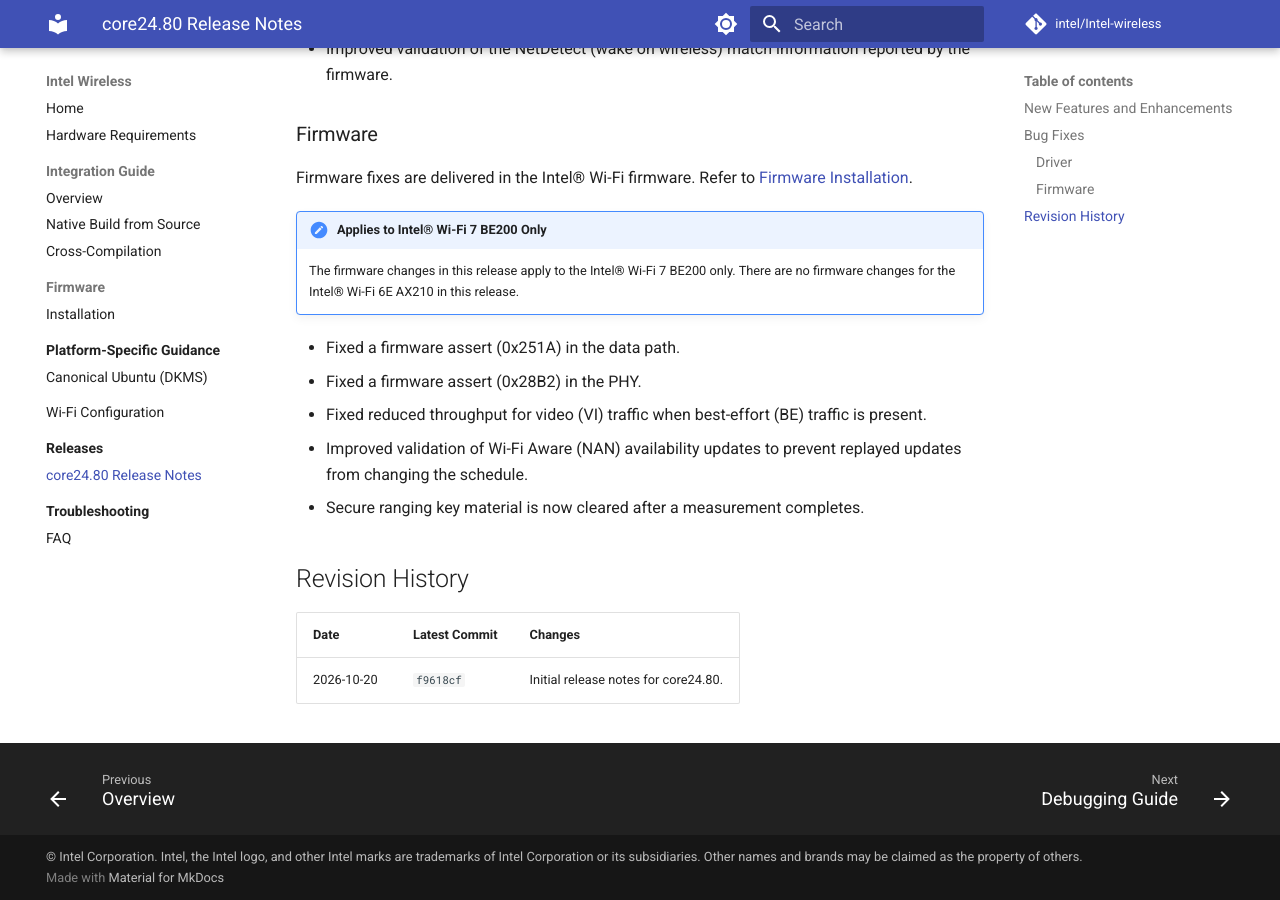
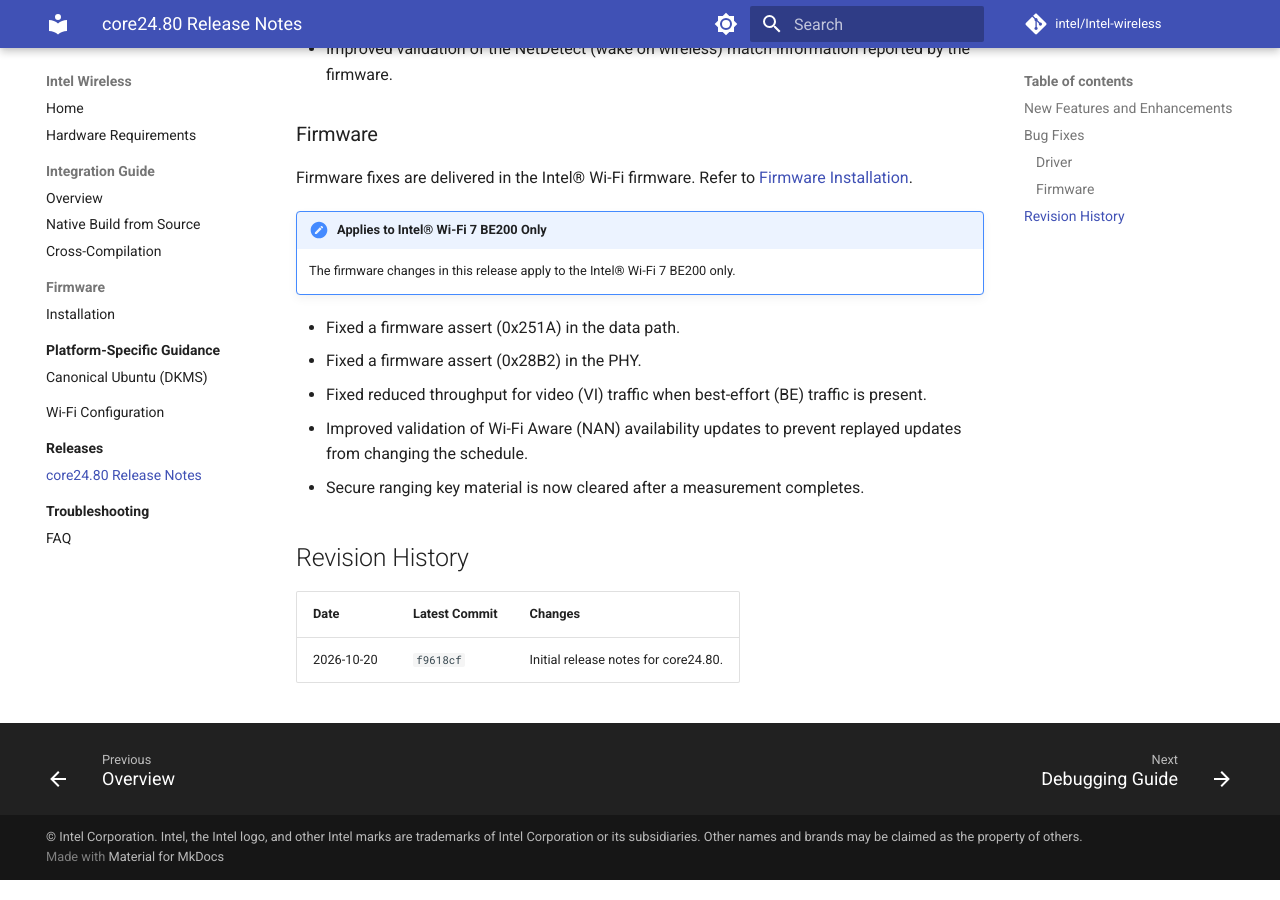
Before and after one commit to intel/Intel-wireless, an MkDocs documentation site: the page built from docs/releases/core24.80.md, in a window 1280 px wide and 900 px high, scrolled down 1029 px. Built offline with MkDocs 1.6.1 and Material for MkDocs 9.7.7, drawn with Linux system fonts in a browser that asks for light colours; comment, search, counter and statistics services are not loaded.

Commit message:
docs: shorten BE200-only firmware note
Co-authored-by: Copilot <223556219+Copilot@users.noreply.github.com>

```diff
--- a/docs/releases/core24.80.md
+++ b/docs/releases/core24.80.md
@@ -30,7 +30,7 @@ To get this release, refer to [Getting the Latest Release](index.md#getting-the-
 Firmware fixes are delivered in the Intel® Wi-Fi firmware. Refer to [Firmware Installation](../firmware/installation.md).
 
 !!! note "Applies to Intel® Wi-Fi 7 BE200 Only"
-    The firmware changes in this release apply to the Intel® Wi-Fi 7 BE200 only. There are no firmware changes for the Intel® Wi-Fi 6E AX210 in this release.
+    The firmware changes in this release apply to the Intel® Wi-Fi 7 BE200 only.
 
 - Fixed a firmware assert (0x251A) in the data path.
 - Fixed a firmware assert (0x28B2) in the PHY.
```
